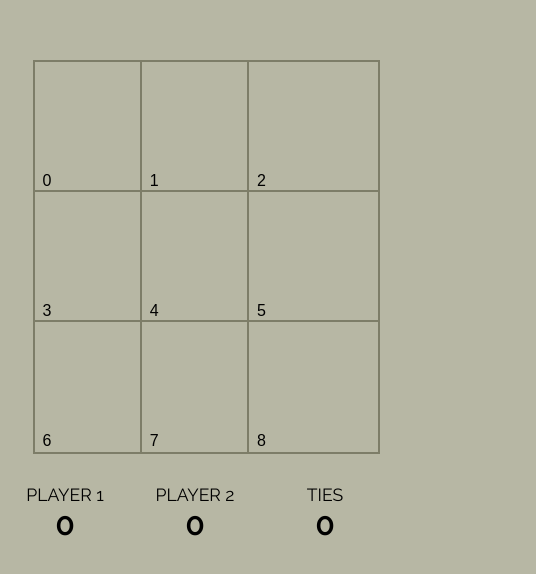
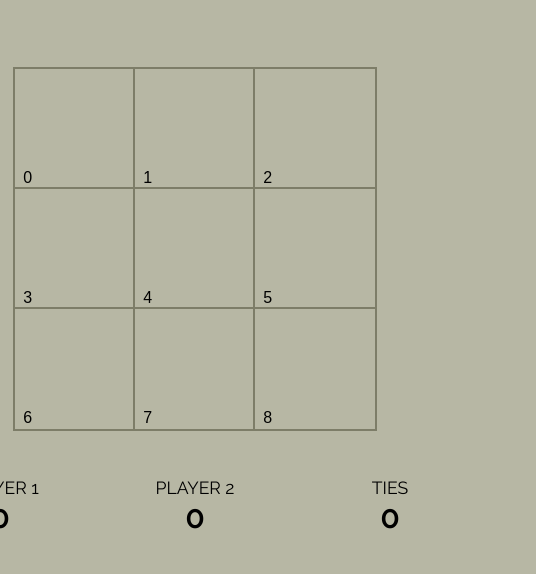
Before and after one commit to casperiv0/react-tic-tac-toe, a React (Vite) app: page / in a window 390 px wide. Shown: the part 120-694 px from the top of the page, 536 px wide, since content can reach past the window. Built offline with nearby package versions, Linux system fonts and the light colour scheme.

Commit message:
:hammer: chore: improve css grid

```diff
--- a/src/index.css
+++ b/src/index.css
@@ -20,6 +20,7 @@ body {
   background-color: var(--bg-green);
   font-family: "Raleway", sans-serif;
   overflow: hidden;
+  font-size: 1.5rem;
 }
 
 .app {
@@ -31,18 +32,12 @@ body {
 }
 
 .board {
-  --button-width: 10em;
   --button-negative-margin: calc(0.125em * -1);
 
   position: relative;
   display: grid;
-  grid-template-columns: repeat(3, 8.125em);
-}
-
-@media (max-width: 800px) {
-  .board {
-    grid-template-columns: repeat(3, 6.7em);
-  }
+  grid-template-columns: repeat(3, 5em);
+  grid-template-rows: repeat(3, 5em);
 }
 
 .board-button {
@@ -51,9 +46,6 @@ body {
   cursor: pointer;
   background-color: var(--bg-green);
   border: 2px solid var(--border-green);
-
-  width: var(--button-width);
-  height: var(--button-width);
 
   /* hide border overlap */
   margin: var(--button-negative-margin);
```
